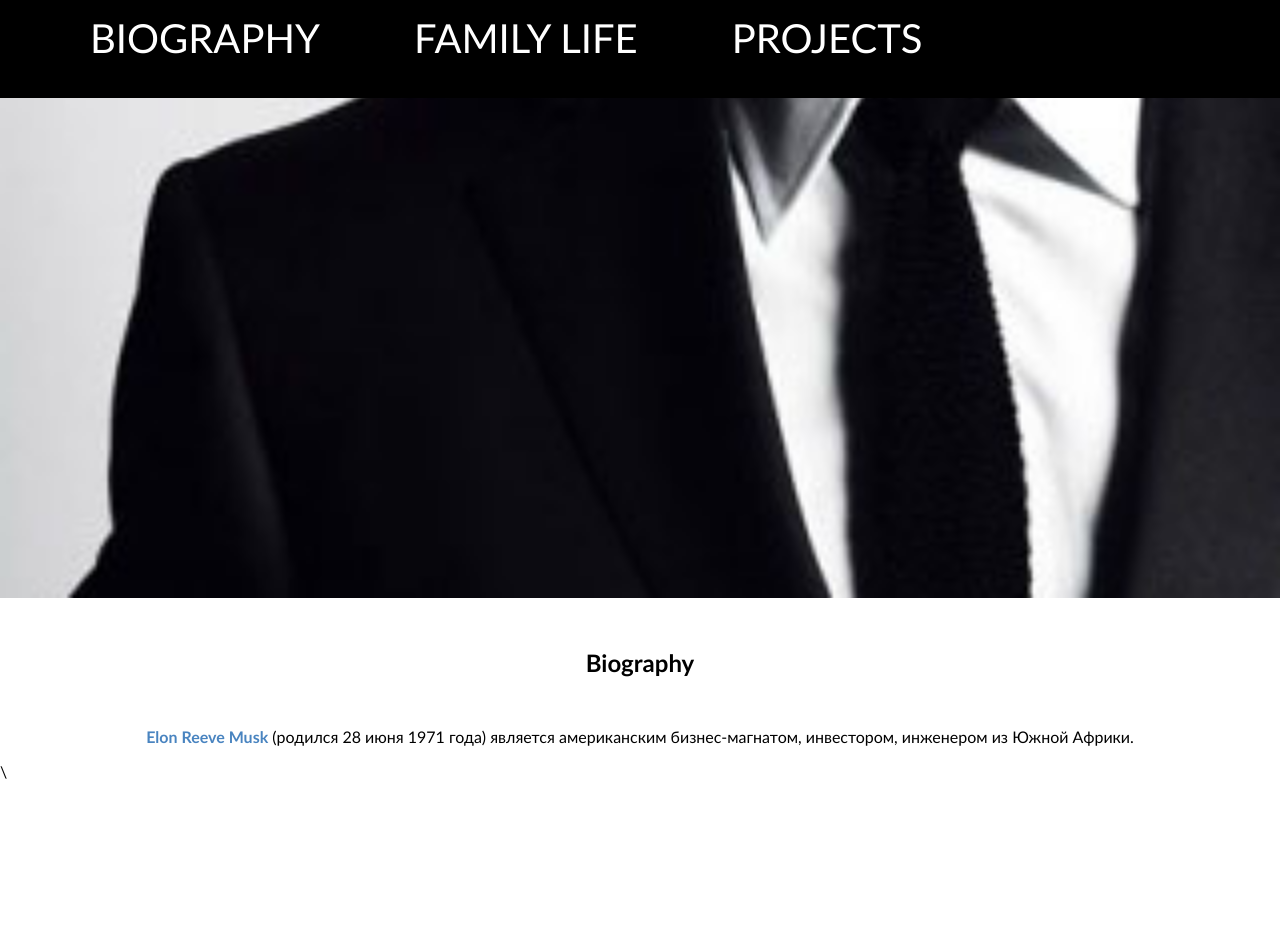
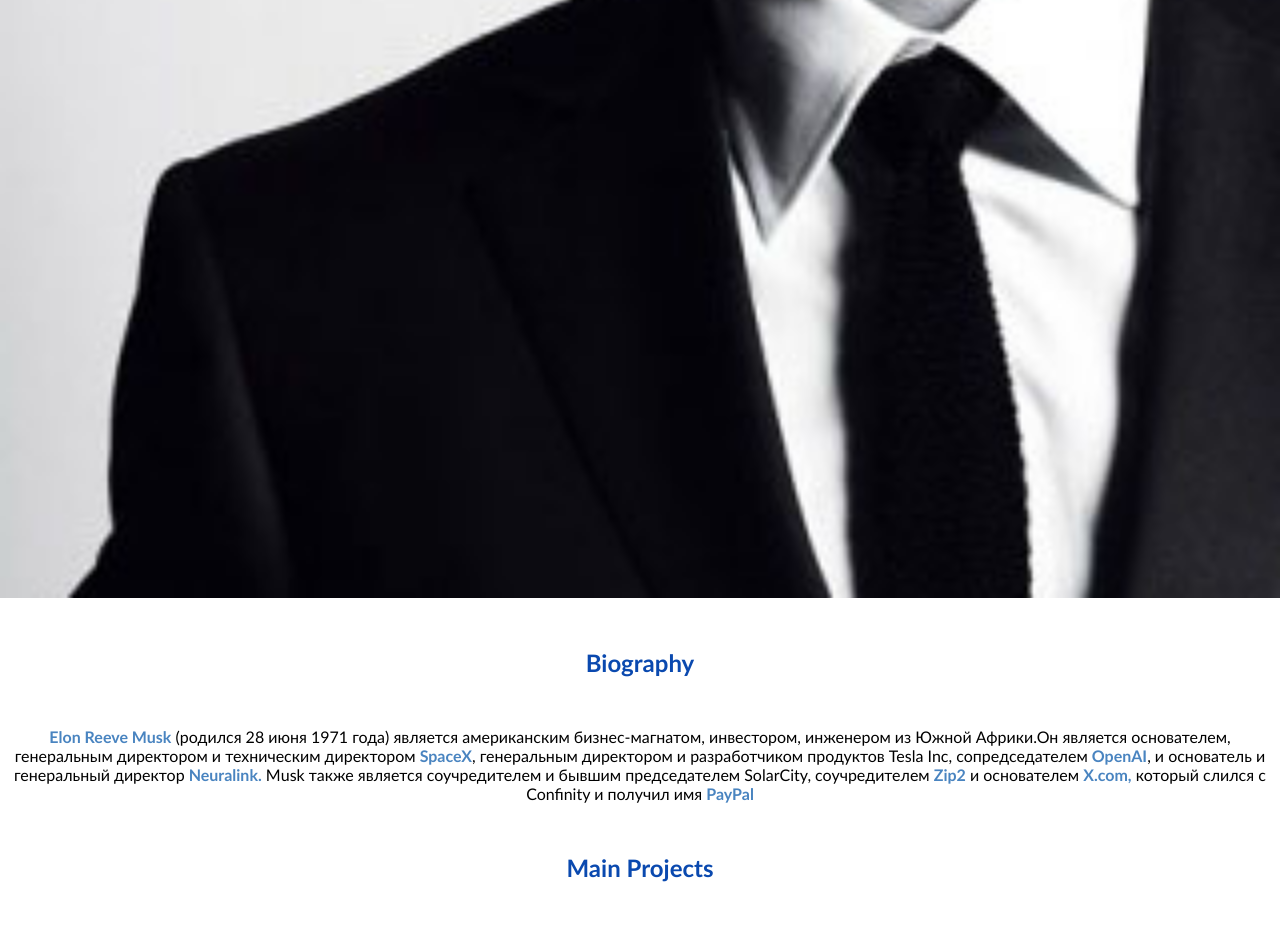
Before and after one commit to WeisserSchatten/Elon-Musk, a plain HTML site: page index.html in a window 1280 px wide. Shown: the part 702-1634 px from the top of the page. Before the commit the page ends 1483 px from the top, so only its background shows below. Drawn offline with Linux system fonts and the light colour scheme.

Commit message:
first commit

```diff
--- a/assets/styles/style.css
+++ b/assets/styles/style.css
@@ -37,7 +37,7 @@ h1{
 	left: 0px;
 	top:140px;
 	background-repeat: no-repeat;
-	transition: .4s;
+	transition: .1s;
 	transform: scale(0);
 }
 
@@ -61,7 +61,7 @@ h1{
 }
 
 
-.container {
+footer .container {
 	width: 100%;
 	height: 1300px;
 	position: relative;
@@ -93,7 +93,7 @@ header a {
 	color: white;
 	text-decoration: none;
 	line-height: 120px;
-	 margin-left: 90px;
+	margin-left: 90px;
 	text-transform: uppercase;
 }
 
@@ -116,6 +116,7 @@ h2 {
 	text-align: center;
 	margin-top: 50px;
 	margin-bottom: 50px;
+	color: #0a49af;
 }
 
 p {
--- a/index.html
+++ b/index.html
@@ -6,16 +6,16 @@
 	<link rel="stylesheet" type="text/css" href="assets/styles/style.css">
 </head>
 <body>
-	<section>
+	<footer>
 		<div class="menu"></div>
 		<div class="container">
 			<h1> Elon Reeve Musk</h1>
 		</div>
-		<header>
+		<!-- <header>
 				<a href="#biography">Biography</a>
 				<a href="">Family life</a>
-				<a href="">Projects</a>
-		</header>
+				<a href="#projects">Projects</a>
+		</header> -->
 		<div class="menu">
 			<img src="assets/img/menu.png" >
 		<div class="network">
@@ -41,11 +41,18 @@
 			</a>
 		</div>
 		</div>
+	</footer>
+	<section>
+		<h2 id="biography">Biography</h2>
+		<p><span>Elon Reeve Musk</span> (родился 28 июня 1971 года) является американским бизнес-магнатом, инвестором, инженером из Южной Африки.Он является основателем, генеральным директором и техническим директором <span>SpaceX</span>, генеральным директором и разработчиком продуктов <spav>Tesla Inc</spav>, сопредседателем <span>OpenAI</span>, и основатель и генеральный директор <span>Neuralink.</span> Мusk также является соучредителем и бывшим председателем SolarCity, соучредителем <span>Zip2</span> и основателем <span> X.com,</span> который слился с Confinity и получил имя <span>PayPal</span>
+		</p>
 	</section>
 	<section>
-		<h2 id="biography">Biography</h2>
-		<p><span>Elon Reeve Musk</span> (родился 28 июня 1971 года) является американским бизнес-магнатом, инвестором, инженером из Южной Африки. <!-- Он является основателем, генеральным директором и техническим директором SpaceX, генеральным директором и разработчиком продуктов Tesla Inc, сопредседателем OpenAI, и основатель и генеральный директор Neuralink. Мusk также является соучредителем и бывшим председателем SolarCity, соучредителем Zip2 и основателем X.com, который слился с Confinity и получил имя PayPal-->
-		</p>
+		<h2 id="projects">Main Projects</h2>
+		<div class="container">
+			<div></div>
+			<div></div>
+			<div></div>
+		</div>
 	</section>
 </body>
- 				\
```
Also changed, not shown: assets/img/Tesla-Motors-symbol.png (added), assets/img/neuralink_logo_black.png (added), assets/img/paypal.png (added), assets/img/spacex.jpg (added), assets/img/spacex.png (added).
